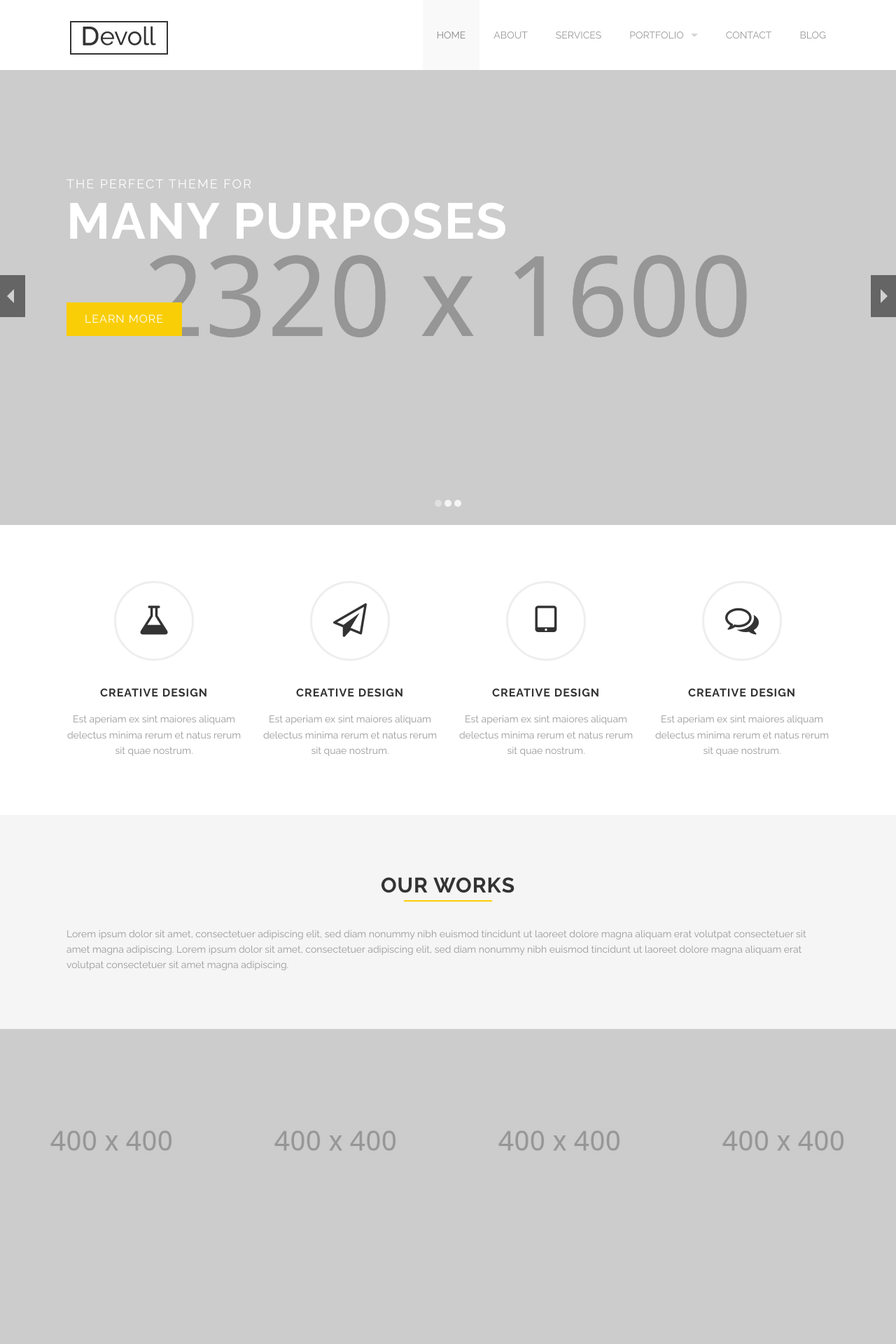
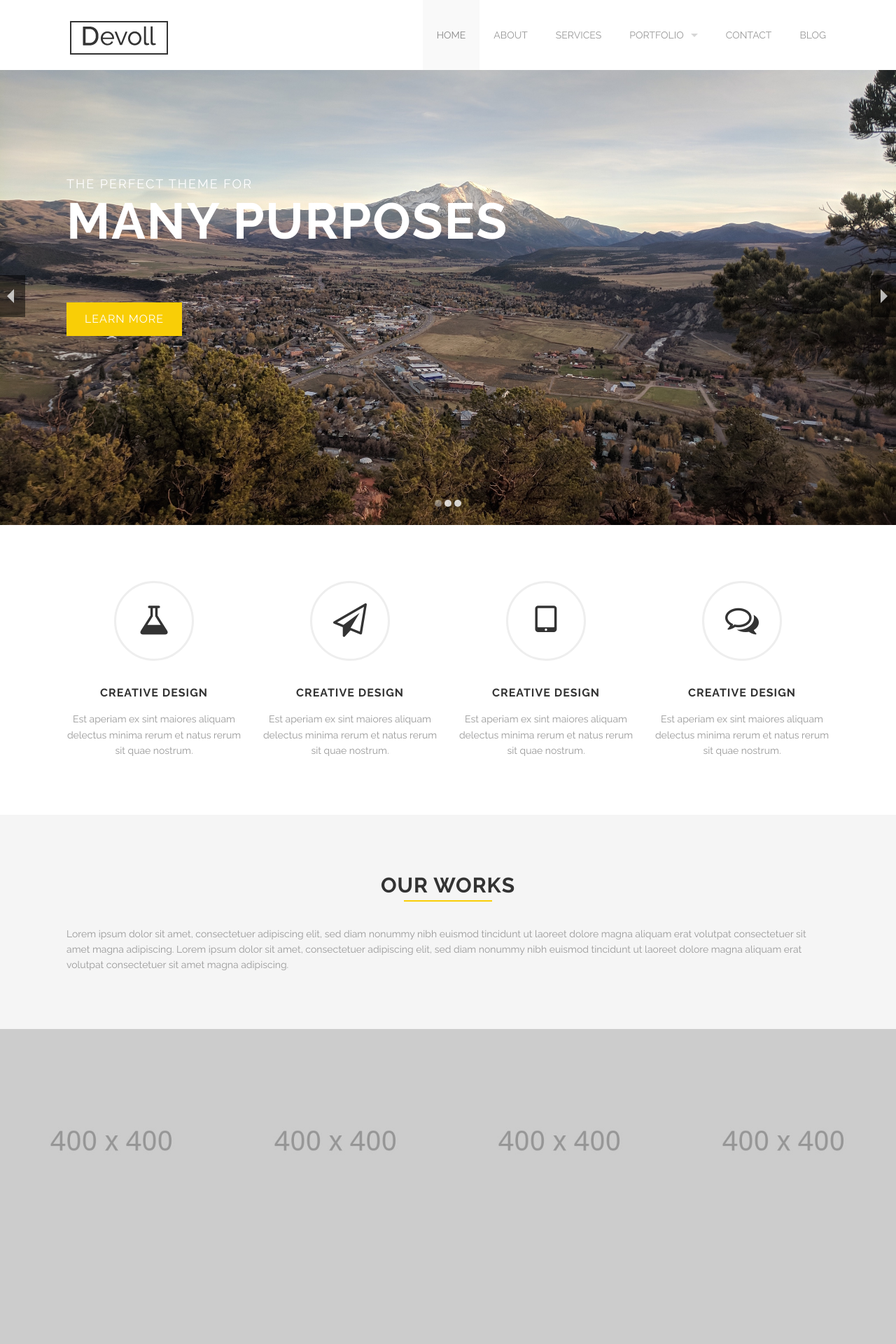
Before and after one commit to COWestSlopeTech/westslopetech, a Jekyll site: the page built from index.html, in a window 1280 px wide. Shown: the top 1920 px of the page at 70% size. Built offline with Jekyll 4.4.1, drawn with Linux system fonts in a browser that asks for light colours.

Commit message:
Adding hero image to homepage

```diff
--- a/index.html
+++ b/index.html
@@ -2,7 +2,7 @@
 layout: default
 section_id: home
 slides:
-  - bg: images/@stock/slide-1.jpg
+  - bg: images/sopris_view.jpg
     small_title:
       klass: bottom-to-top
       text: The perfect theme for
```
Also changed, not shown: images/sopris_view.jpg (added).
